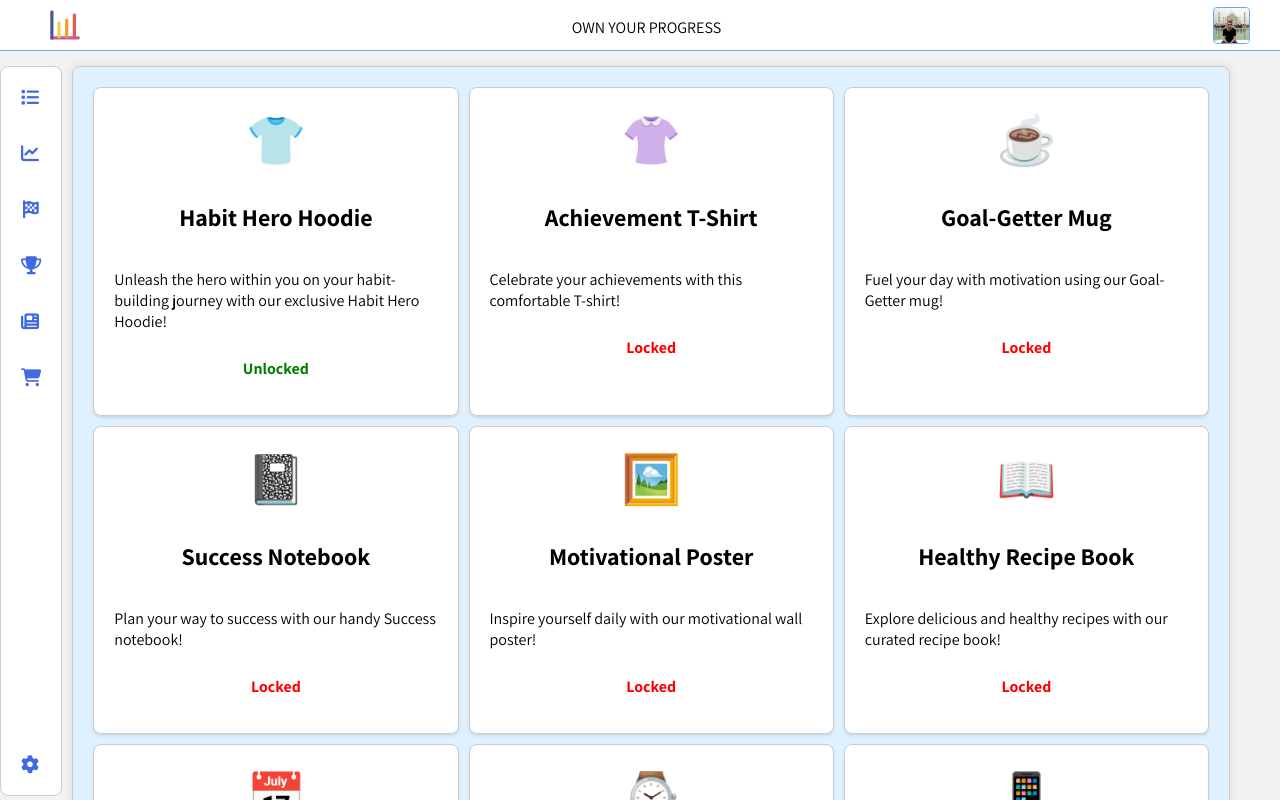
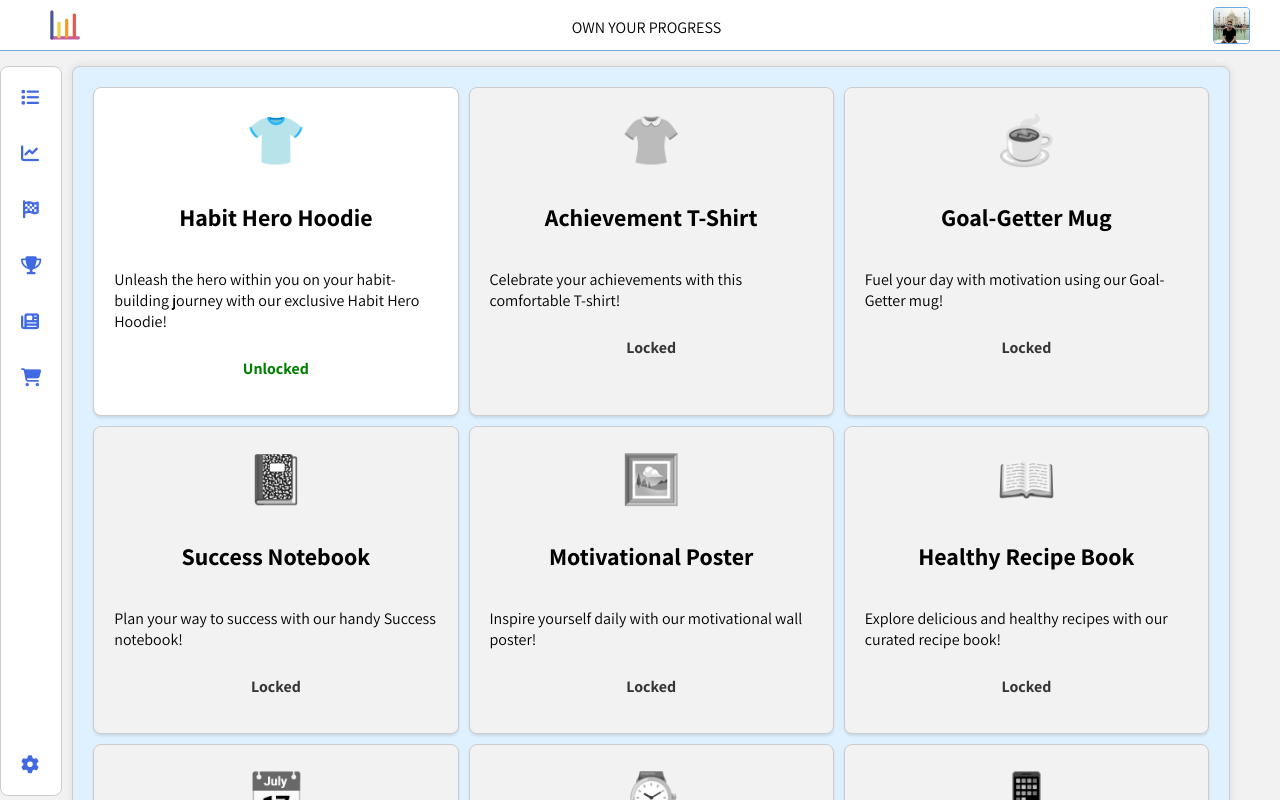
Before and after one commit to joseph-johnson27001/habits_tracker, a Vue app: page /#/store in a window 1280 px wide. Shown: the top 800 px of the page. Built offline with nearby package versions, Linux system fonts and the light colour scheme.

Commit message:
Greyscaled locked items

```diff
--- a/src/components/StorePage/StoreCard.vue
+++ b/src/components/StorePage/StoreCard.vue
@@ -4,7 +4,11 @@
       <div
         v-for="item in storeItems"
         :key="item.id"
-        :class="['card', 'store-item', { locked: item.locked }]"
+        :class="[
+          'card',
+          'store-item',
+          { locked: item.locked, 'locked-item': item.locked },
+        ]"
         @click="handleItemClick(item)"
       >
         <div class="item-image">{{ item.icon }}</div>
@@ -200,6 +204,11 @@ export default {
   border: 1px solid #6da9e4;
 }
 
+.locked-item {
+  background-color: #f2f2f2;
+  filter: grayscale(100%);
+}
+
 .locked-text {
   color: red;
   font-weight: bold;
```
